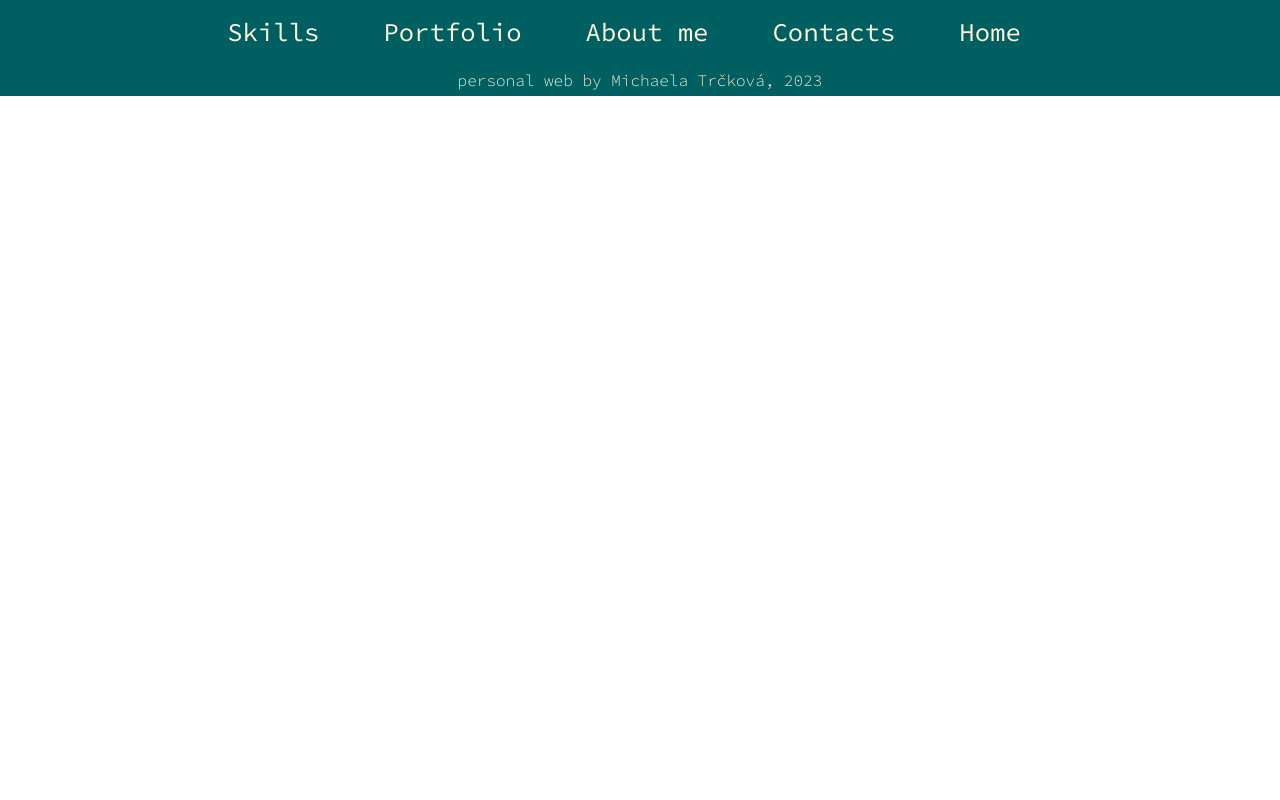
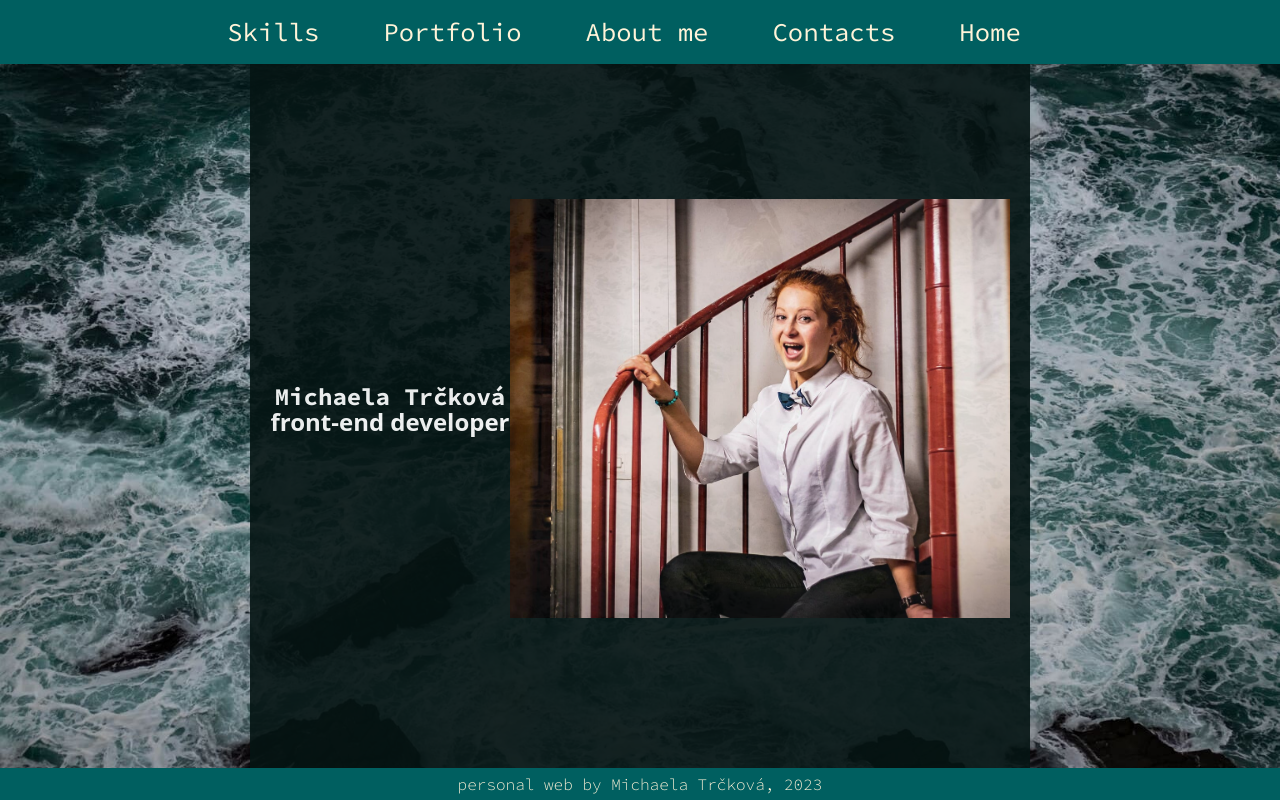
Before and after one commit to michaelamitr/personal-web-michaela-trckova, a React app: page /home in a window 1280 px wide. Built offline with nearby package versions, Linux system fonts and the light colour scheme; a web font is replaced by a local one.

Commit message:
home page basic setup, edit needed

```diff
--- a/src/pages/Aboutme/aboutme.css
+++ b/src/pages/Aboutme/aboutme.css
@@ -1,5 +1,5 @@
 #about-me {
-  background-image: url(./IMG_3481.jpg);
+  background-image: url('../../img/IMG_3481.jpg');
   background-size: cover;
   background-position: center;
   min-height: calc(100vh - 6rem);
--- a/src/pages/Home/home.css
+++ b/src/pages/Home/home.css
@@ -0,0 +1,38 @@
+#home {
+  background-image: url('../../img/IMG_3481.jpg');
+  background-size: cover;
+  background-position: center;
+  min-height: calc(100vh - 6rem);
+  display: flex;
+  align-items: center;
+}
+
+.home__container {
+  display: flex;
+  flex-direction: row;
+  justify-content: center;
+  align-items: center;
+  max-width: 90vw;
+  min-height: calc(100vh - 6rem);
+  background-color: rgb(5 20 19);
+  opacity: 0.9;
+  line-height: 25px;
+  color: white;
+  padding: 20px;
+  padding-bottom: 35px;
+}
+
+.description__container {
+  display: flex;
+  flex-direction: column;
+}
+
+.home__headline {
+  font-family: var(--nav-text-font);
+}
+
+.home__occupation {}
+
+.michaela__image {
+  width: 500px;
+}
--- a/src/pages/Home/home.jsx
+++ b/src/pages/Home/home.jsx
@@ -1,10 +1,21 @@
 import React from 'react';
 import './home.css';
+import michaelaImage from './img/IMG_3434.jpg';
 
 export const Home = () => {
   return (
-    <div>
-      <p></p>
-    </div>
+    <section id="home">
+      <div className="home__container">
+        <div className="description__container">
+          <h1 className="home__headline">Michaela Trčková</h1>
+          <h2 className="home__occupation">front-end developer</h2>
+        </div>
+        <img
+          src={michaelaImage}
+          alt="Michaela Trčková, profile picture"
+          className="michaela__image"
+        ></img>
+      </div>
+    </section>
   );
 };
```
Also changed, not shown: src/img/IMG_3481.jpg (renamed from src/pages/Aboutme/IMG_3481.jpg), src/pages/Home/img/IMG_3434.jpg (added).
